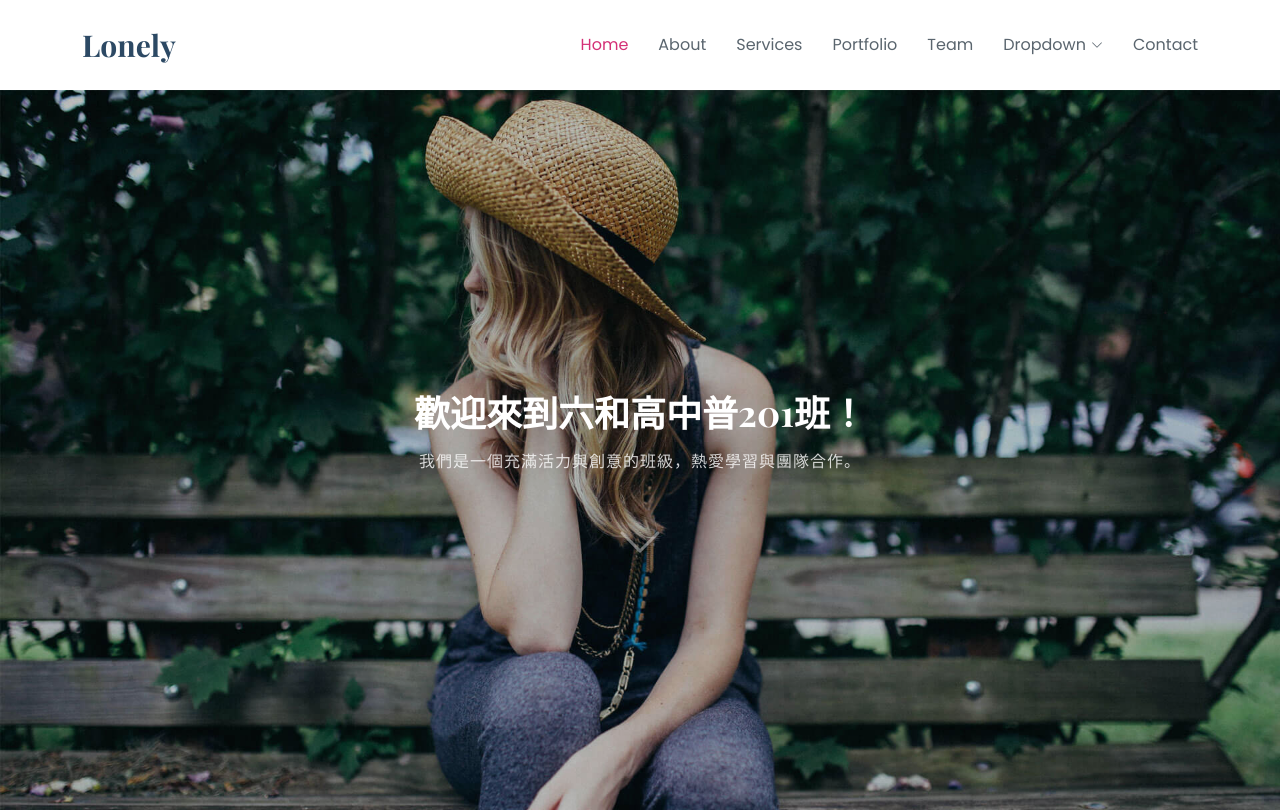
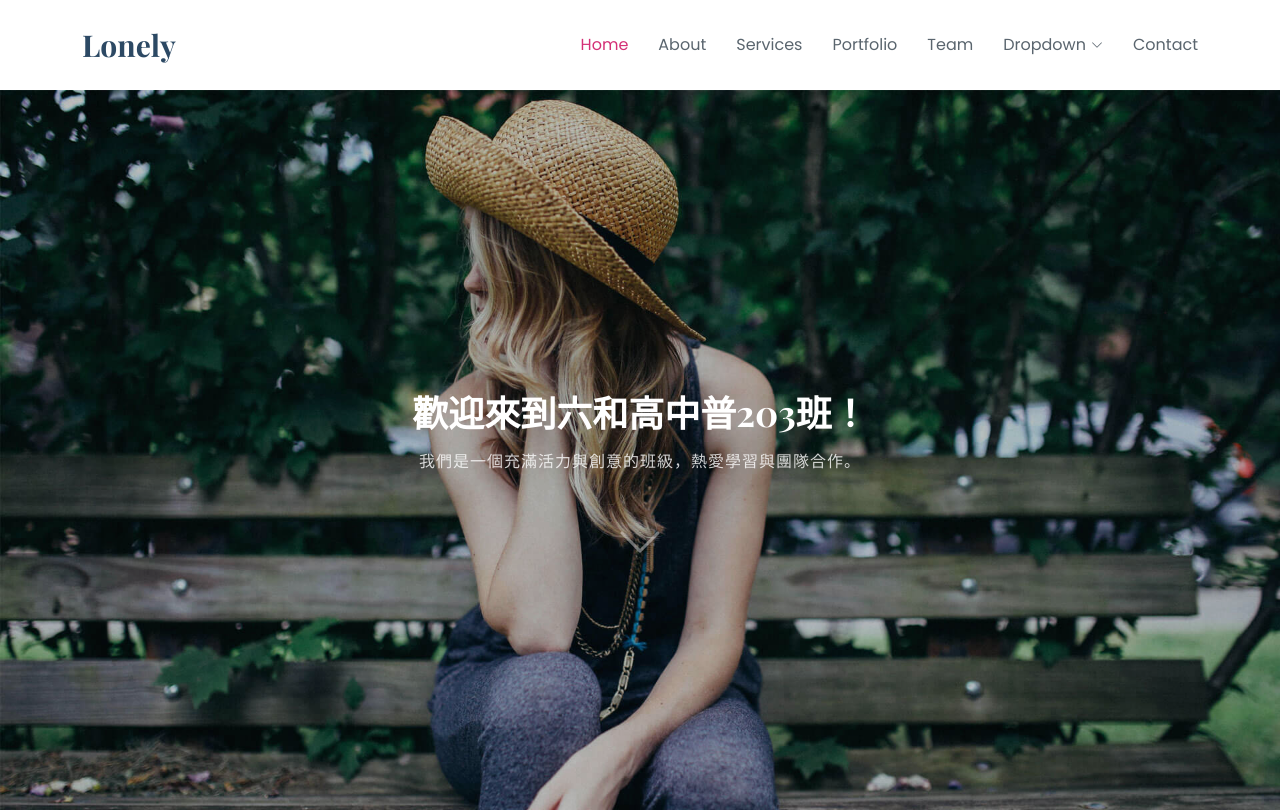
Before and after one commit to lioho99/lioho99.github.io, a plain HTML site: page index.html in a window 1280 px wide. Shown: the top 812 px of the page. Drawn offline with nearby package versions, Linux system fonts and the light colour scheme; a web font is replaced by a local one.

Commit message:
Update index.html

```diff
--- a/index.html
+++ b/index.html
@@ -4,7 +4,7 @@
 <head>
   <meta charset="utf-8">
   <meta content="width=device-width, initial-scale=1.0" name="viewport">
-  <title>123</title>
+  <title>普203</title>
   <meta name="description" content="">
   <meta name="keywords" content="">
 
@@ -85,7 +85,7 @@
 <section id="hero" class="hero section dark-background">
 
   <div class="container text-center" data-aos="fade-up" data-aos-delay="100">
-    <h2>歡迎來到六和高中普201班！</h2>
+    <h2>歡迎來到六和高中普203班！</h2>
     <p>我們是一個充滿活力與創意的班級，熱愛學習與團隊合作。<br></p>
     <a href="#about" class="btn-scroll" title="Scroll Down"><i class="bi bi-chevron-down"></i></a>
   </div>
```
